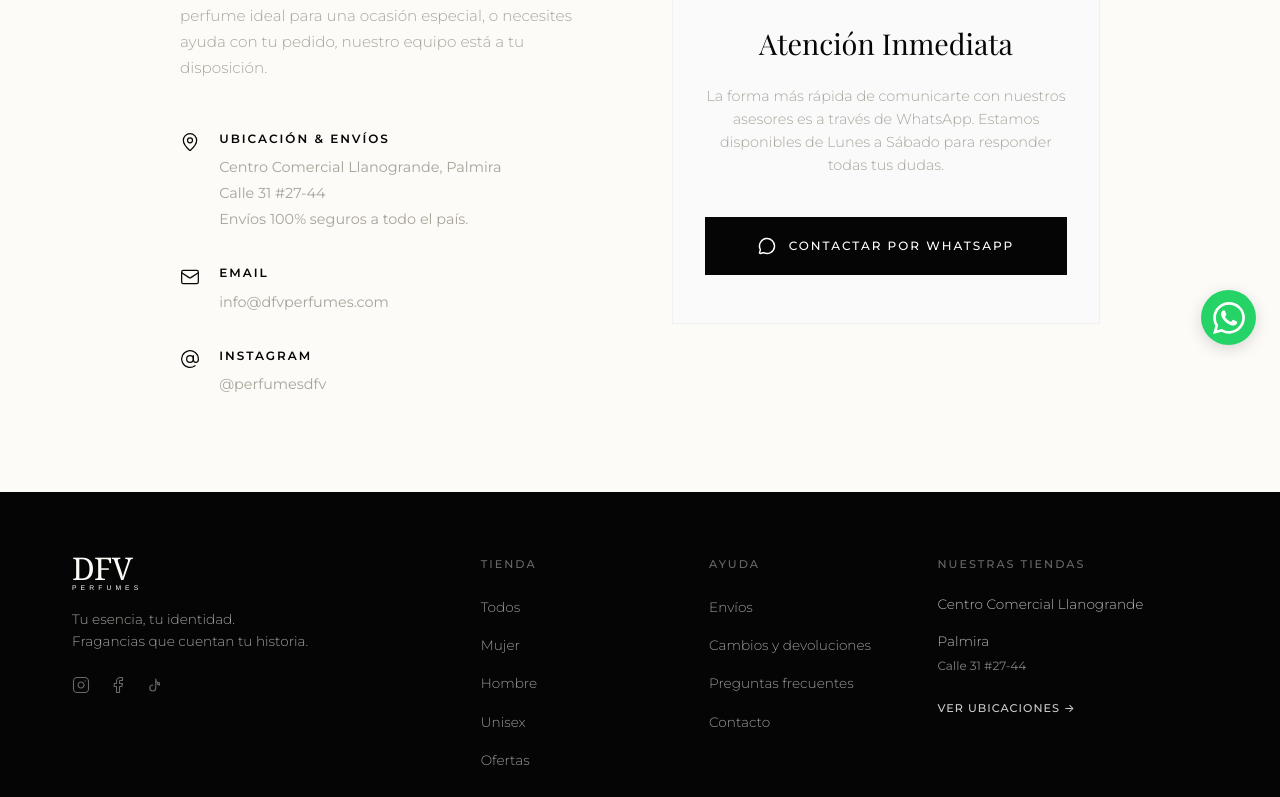
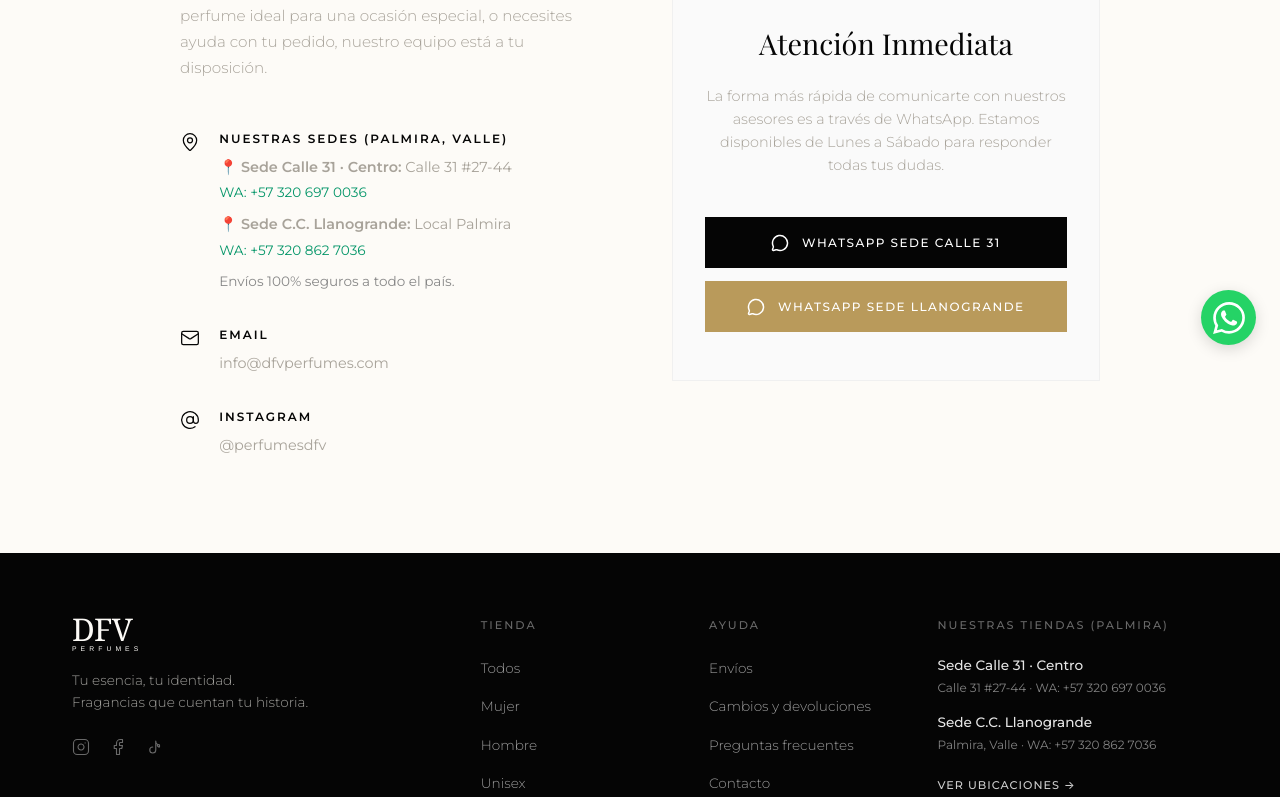
Before and after one commit to alexanderst2005-lab/perfumesdfv, a React (Vite) app: page /contacto in a window 1280 px wide. Shown: the part 423-1220 px from the top of the page. Built offline with nearby package versions, Linux system fonts and the light colour scheme; no server answers; a web font is replaced by a local one.

Commit message:
fix: clarify both Palmira sedes with specific names and update WhatsApp numbers

```diff
--- a/src/components/Footer.jsx
+++ b/src/components/Footer.jsx
@@ -94,14 +94,19 @@ const Footer = () => (
 
         {/* 4. Nuestras Tiendas */}
         <div>
-          <h4 style={sectionTitleStyle}>Nuestras Tiendas</h4>
-          <div style={{ display: 'flex', flexDirection: 'column', gap: '1rem' }}>
-            <p style={{ color: 'rgba(255,255,255,0.7)', fontSize: '0.85rem', fontFamily: 'var(--font-sans)', fontWeight: '300' }}>
-              Centro Comercial Llanogrande
-            </p>
+          <h4 style={sectionTitleStyle}>Nuestras Tiendas (Palmira)</h4>
+          <div style={{ display: 'flex', flexDirection: 'column', gap: '0.9rem' }}>
             <div>
-              <p style={{ color: 'rgba(255,255,255,0.7)', fontSize: '0.85rem', fontFamily: 'var(--font-sans)', fontWeight: '300' }}>Palmira</p>
-              <p style={{ color: 'rgba(255,255,255,0.5)', fontSize: '0.75rem', marginTop: '0.2rem' }}>Calle 31 #27-44</p>
+              <p style={{ color: 'rgba(255,255,255,0.9)', fontSize: '0.85rem', fontFamily: 'var(--font-sans)', fontWeight: '500' }}>
+                Sede Calle 31 · Centro
+              </p>
+              <p style={{ color: 'rgba(255,255,255,0.5)', fontSize: '0.75rem', marginTop: '0.1rem' }}>Calle 31 #27-44 · WA: +57 320 697 0036</p>
+            </div>
+            <div>
+              <p style={{ color: 'rgba(255,255,255,0.9)', fontSize: '0.85rem', fontFamily: 'var(--font-sans)', fontWeight: '500' }}>
+                Sede C.C. Llanogrande
+              </p>
+              <p style={{ color: 'rgba(255,255,255,0.5)', fontSize: '0.75rem', marginTop: '0.1rem' }}>Palmira, Valle · WA: +57 320 862 7036</p>
             </div>
 
             <a href="/#sedes" style={{
--- a/src/pages/Contacto.jsx
+++ b/src/pages/Contacto.jsx
@@ -32,11 +32,13 @@ const Contacto = () => {
                 <MapPin size={20} strokeWidth={1.5} color="var(--color-black)" style={{ marginTop: '0.2rem' }} />
                 <div>
                   <h4 style={{ fontSize: '0.75rem', letterSpacing: '2px', textTransform: 'uppercase', fontWeight: '600', marginBottom: '0.5rem', color: 'var(--color-black)' }}>
-                    Ubicación & Envíos
+                    Nuestras Sedes (Palmira, Valle)
                   </h4>
-                  <p style={{ fontSize: '0.9rem', color: 'var(--color-gray)' }}>Centro Comercial Llanogrande, Palmira</p>
-                  <p style={{ fontSize: '0.9rem', color: 'var(--color-gray)', marginTop: '0.2rem' }}>Calle 31 #27-44</p>
-                  <p style={{ fontSize: '0.9rem', color: 'var(--color-gray)', marginTop: '0.2rem' }}>Envíos 100% seguros a todo el país.</p>
+                  <p style={{ fontSize: '0.9rem', color: 'var(--color-gray)' }}>📍 <strong>Sede Calle 31 · Centro:</strong> Calle 31 #27-44</p>
+                  <p style={{ fontSize: '0.85rem', color: '#059669', marginTop: '0.2rem' }}>WA: +57 320 697 0036</p>
+                  <p style={{ fontSize: '0.9rem', color: 'var(--color-gray)', marginTop: '0.6rem' }}>📍 <strong>Sede C.C. Llanogrande:</strong> Local Palmira</p>
+                  <p style={{ fontSize: '0.85rem', color: '#059669', marginTop: '0.2rem' }}>WA: +57 320 862 7036</p>
+                  <p style={{ fontSize: '0.85rem', color: '#888', marginTop: '0.6rem' }}>Envíos 100% seguros a todo el país.</p>
                 </div>
               </div>
 
@@ -78,8 +80,9 @@ const Contacto = () => {
               La forma más rápida de comunicarte con nuestros asesores es a través de WhatsApp.
               Estamos disponibles de Lunes a Sábado para responder todas tus dudas.
             </p>
+            <div style={{ display: 'flex', flexDirection: 'column', gap: '0.8rem' }}>
               <a
-              href="https://wa.me/573027642208"
+                href="https://wa.me/573206970036?text=Hola%20DFV%20Perfumes%2C%20quisiera%20asesor%C3%ADa%20de%20la%20Sede%20Calle%2031"
                 target="_blank"
                 rel="noopener noreferrer"
                 style={{
@@ -89,10 +92,10 @@ const Contacto = () => {
                   gap: '0.8rem',
                   backgroundColor: 'var(--color-black)',
                   color: '#fff',
-                padding: '1.2rem 2rem',
+                  padding: '1rem 1.5rem',
                   textDecoration: 'none',
                   fontSize: '0.75rem',
-                letterSpacing: '2px',
+                  letterSpacing: '1.5px',
                   textTransform: 'uppercase',
                   fontWeight: '500',
                   transition: 'opacity 0.3s ease'
@@ -101,8 +104,35 @@ const Contacto = () => {
                 onMouseLeave={e => e.currentTarget.style.opacity = '1'}
               >
                 <MessageCircle size={18} />
-              Contactar por WhatsApp
+                WhatsApp Sede Calle 31
               </a>
+
+              <a
+                href="https://wa.me/573208627036?text=Hola%20DFV%20Perfumes%2C%20quisiera%20asesor%C3%ADa%20de%20la%20Sede%20Llanogrande"
+                target="_blank"
+                rel="noopener noreferrer"
+                style={{
+                  display: 'flex',
+                  alignItems: 'center',
+                  justifyContent: 'center',
+                  gap: '0.8rem',
+                  backgroundColor: '#B99A5B',
+                  color: '#fff',
+                  padding: '1rem 1.5rem',
+                  textDecoration: 'none',
+                  fontSize: '0.75rem',
+                  letterSpacing: '1.5px',
+                  textTransform: 'uppercase',
+                  fontWeight: '500',
+                  transition: 'opacity 0.3s ease'
+                }}
+                onMouseEnter={e => e.currentTarget.style.opacity = '0.8'}
+                onMouseLeave={e => e.currentTarget.style.opacity = '1'}
+              >
+                <MessageCircle size={18} />
+                WhatsApp Sede Llanogrande
+              </a>
+            </div>
           </div>
 
         </div>
--- a/src/pages/Home.jsx
+++ b/src/pages/Home.jsx
@@ -435,44 +435,81 @@ const Home = () => {
       {/* ════ NUESTRAS SEDES ════ */}
       <section id="sedes" className="section-padding container">
         <div style={{ textAlign: 'center', marginBottom: '3rem' }}>
-          <h2 style={{ fontFamily: 'var(--font-serif)', fontSize: '1.8rem', fontWeight: '400', color: 'var(--color-black)', letterSpacing: '0.5px', marginBottom: '0.5rem' }}>
+          <span style={{
+            fontSize: '0.72rem',
+            letterSpacing: '3px',
+            textTransform: 'uppercase',
+            color: '#B99A5B',
+            fontWeight: '600',
+            fontFamily: 'var(--font-sans)',
+            display: 'block',
+            marginBottom: '0.4rem'
+          }}>
+            PALMIRA, VALLE DEL CAUCA
+          </span>
+          <h2 style={{ fontFamily: 'var(--font-serif)', fontSize: '2rem', fontWeight: '400', color: 'var(--color-black)', letterSpacing: '0.5px', marginBottom: '0.5rem' }}>
             Nuestras Sedes
           </h2>
-          <p style={{ fontFamily: 'var(--font-sans)', fontSize: '0.9rem', color: '#777', letterSpacing: '0.5px' }}>
-            Visítanos y encuentra tu fragancia ideal.
+          <p style={{ fontFamily: 'var(--font-sans)', fontSize: '0.92rem', color: '#777', letterSpacing: '0.3px', maxWidth: '620px', margin: '0 auto' }}>
+            Visítanos en nuestras dos ubicaciones físicas en Palmira o escríbenos directamente a la línea de WhatsApp de cada sede.
           </p>
         </div>
 
         <div className="sedes-container no-scrollbar">
           {[
             {
-              name: 'Sede Palmira',
-              address: 'Calle 31 #27-44, Palmira',
+              name: 'Sede Calle 31 · Centro',
+              tag: 'Palmira · Centro',
+              address: 'Calle 31 #27-44, Palmira, Valle',
               hours: 'Lunes a sábado: 9:00 a. m. – 12:30 p. m. y 2:30 p. m. – 7:00 p. m.',
+              phoneFormatted: '+57 320 697 0036',
               img: 'https://images.unsplash.com/photo-1606159068539-43f36b99d1b2?q=80&w=700&auto=format&fit=crop',
-              maps: '#',
-              wa: 'https://wa.me/573000000000?text=Hola%20DFV%20Perfumes%20Sede%20Palmira',
+              maps: 'https://maps.google.com/?q=Calle+31+%2327-44+Palmira+Valle+del+Cauca',
+              wa: 'https://wa.me/573206970036?text=Hola%20DFV%20Perfumes%2C%20quisiera%20asesor%C3%ADa%20de%20la%20Sede%20Calle%2031%20Palmira',
             },
             {
-              name: 'C.C. Llanogrande',
-              address: 'Centro Comercial Llanogrande, Palmira',
-              hours: 'L–J: 10:30 a. m. – 8 p. m. | V–S: 10:30 a. m. – 8:30 p. m. | D–F: 11 a. m. – 7:30 p. m.',
+              name: 'Sede C.C. Llanogrande',
+              tag: 'Palmira · C.C. Llanogrande',
+              address: 'Centro Comercial Llanogrande, Palmira, Valle',
+              hours: 'L–J: 10:30 a. m. – 8:00 p. m. | V–S: 10:30 a. m. – 8:30 p. m. | D–F: 11:00 a. m. – 7:30 p. m.',
+              phoneFormatted: '+57 320 862 7036',
               img: 'https://images.unsplash.com/photo-1567401893414-76b7b1e5a7a5?q=80&w=700&auto=format&fit=crop',
-              maps: '#',
-              wa: 'https://wa.me/573000000000?text=Hola%20DFV%20Perfumes%20Llanogrande',
+              maps: 'https://maps.google.com/?q=Centro+Comercial+Llanogrande+Palmira',
+              wa: 'https://wa.me/573208627036?text=Hola%20DFV%20Perfumes%2C%20quisiera%20asesor%C3%ADa%20de%20la%20Sede%20Llanogrande%20Palmira',
             },
           ].map(s => (
-            <div key={s.name} className="sede-card" style={{ border: '1px solid rgba(0,0,0,0.06)', background: '#fff', overflow: 'hidden', display: 'flex', flexDirection: 'column' }}>
-              <div style={{ aspectRatio: '16/9', overflow: 'hidden' }}>
+            <div key={s.name} className="sede-card" style={{ border: '1px solid rgba(0,0,0,0.06)', background: '#fff', borderRadius: '12px', overflow: 'hidden', display: 'flex', flexDirection: 'column', boxShadow: '0 4px 20px rgba(0,0,0,0.03)' }}>
+              <div style={{ aspectRatio: '16/9', overflow: 'hidden', position: 'relative' }}>
                 <img src={s.img} alt={s.name} style={{ width: '100%', height: '100%', objectFit: 'cover' }} />
+                <span style={{
+                  position: 'absolute',
+                  top: '12px',
+                  left: '12px',
+                  backgroundColor: 'rgba(0,0,0,0.65)',
+                  backdropFilter: 'blur(6px)',
+                  color: '#fff',
+                  fontSize: '0.68rem',
+                  letterSpacing: '1px',
+                  textTransform: 'uppercase',
+                  padding: '4px 10px',
+                  borderRadius: '4px',
+                  fontWeight: '600'
+                }}>
+                  {s.tag}
+                </span>
               </div>
-              <div style={{ padding: '1.5rem' }}>
-                <h3 style={{ fontSize: '1.1rem', fontFamily: 'var(--font-serif)', marginBottom: '0.4rem', color: '#222' }}>{s.name}</h3>
-                <p style={{ fontSize: '0.8rem', color: '#555', marginBottom: '0.2rem', letterSpacing: '0.5px' }}>{s.address}</p>
-                <p style={{ fontSize: '0.75rem', color: '#888', marginBottom: '1.5rem', lineHeight: '1.6' }}>{s.hours}</p>
+              <div style={{ padding: '1.6rem', display: 'flex', flexDirection: 'column', flex: 1, justifyContent: 'space-between' }}>
+                <div>
+                  <h3 style={{ fontSize: '1.2rem', fontFamily: 'var(--font-serif)', marginBottom: '0.4rem', color: '#111' }}>{s.name}</h3>
+                  <p style={{ fontSize: '0.85rem', color: '#444', marginBottom: '0.3rem', letterSpacing: '0.3px' }}>📍 {s.address}</p>
+                  <p style={{ fontSize: '0.78rem', color: '#777', marginBottom: '0.5rem', lineHeight: '1.5' }}>🕒 {s.hours}</p>
+                  <p style={{ fontSize: '0.84rem', color: '#059669', marginBottom: '1.4rem', fontWeight: '600' }}>
+                    💬 WhatsApp: {s.phoneFormatted}
+                  </p>
+                </div>
                 <div style={{ display: 'flex', gap: '0.8rem' }}>
-                  <a href={s.maps} style={{ flex: 1, padding: '0.6rem', fontSize: '0.65rem', textAlign: 'center', border: '1px solid #ddd', color: '#333', letterSpacing: '1px', textTransform: 'uppercase', textDecoration: 'none' }}>CÓMO LLEGAR</a>
-                  <a href={s.wa} target="_blank" rel="noreferrer" style={{ flex: 1, padding: '0.6rem', fontSize: '0.65rem', textAlign: 'center', background: '#111', color: '#fff', letterSpacing: '1px', textTransform: 'uppercase', textDecoration: 'none' }}>WHATSAPP</a>
+                  <a href={s.maps} target="_blank" rel="noreferrer" style={{ flex: 1, padding: '0.7rem', fontSize: '0.68rem', textAlign: 'center', border: '1px solid #ddd', color: '#333', letterSpacing: '1px', textTransform: 'uppercase', textDecoration: 'none', fontWeight: '600', borderRadius: '4px' }}>CÓMO LLEGAR</a>
+                  <a href={s.wa} target="_blank" rel="noreferrer" style={{ flex: 1, padding: '0.7rem', fontSize: '0.68rem', textAlign: 'center', background: '#111', color: '#fff', letterSpacing: '1px', textTransform: 'uppercase', textDecoration: 'none', fontWeight: '600', borderRadius: '4px' }}>WHATSAPP</a>
                 </div>
               </div>
             </div>
```
Lines whose indentation alone changed are shown as unchanged.
